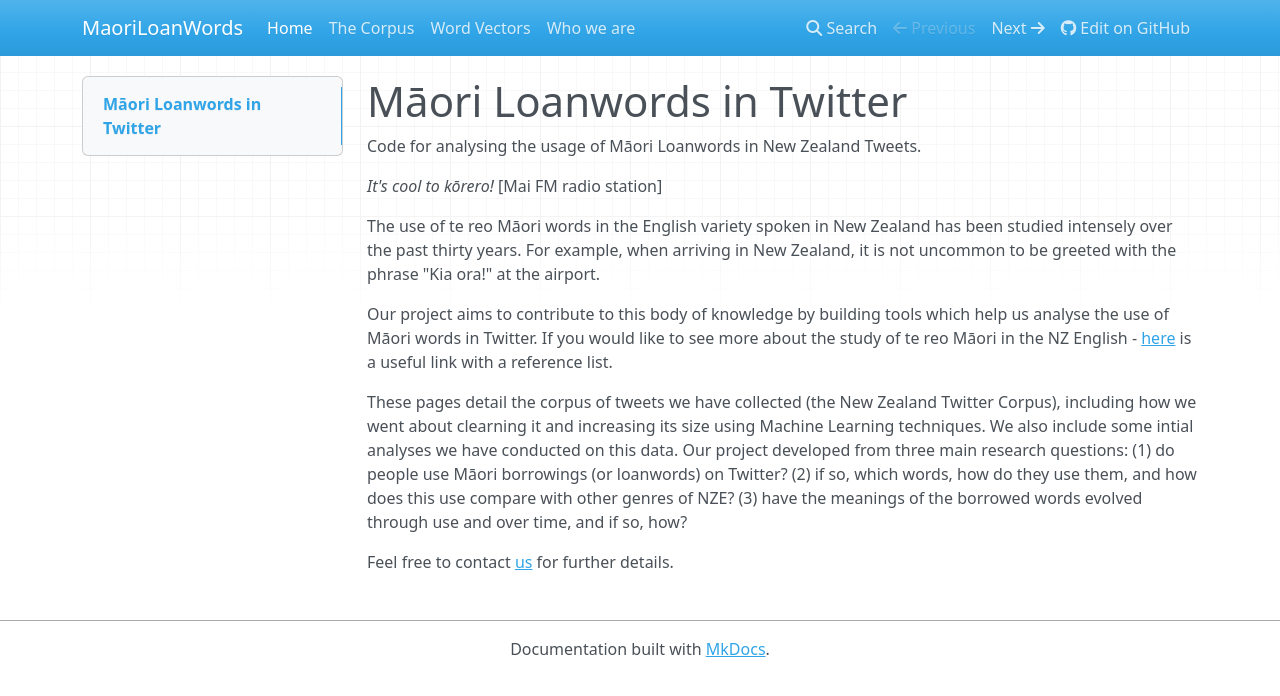
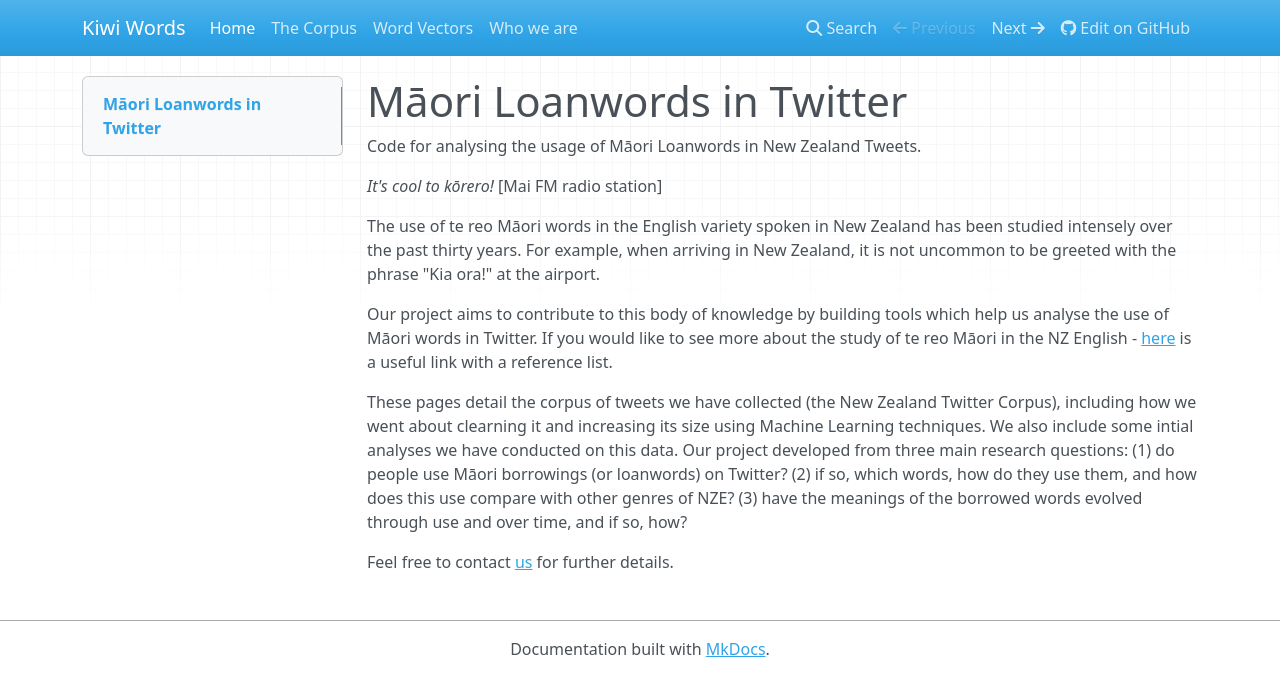
Before and after one commit to Waikato/kiwiwords, an MkDocs documentation site: the page built from docs/index.md, in a window 1280 px wide. Shown: the top 696 px of the page. Built offline with MkDocs 1.6.1, drawn with Linux system fonts in a browser that asks for light colours; nearby versions of some CDN libraries.

Commit message:
Update mkdocs.yml

```diff
--- a/mkdocs.yml
+++ b/mkdocs.yml
@@ -1,7 +1,7 @@
-site_name: MaoriLoanWords
+site_name: Kiwi Words
 theme: mkdocs
-repo_url: https://github.com/Waikato/MaoriLoanWords
-site_description: Moari LoanWords
+repo_url: https://github.com/Waikato/kiwiwords
+site_description: Kiwi Words
 nav:
     - Home: index.md
     - The Corpus: corpus.md
```
